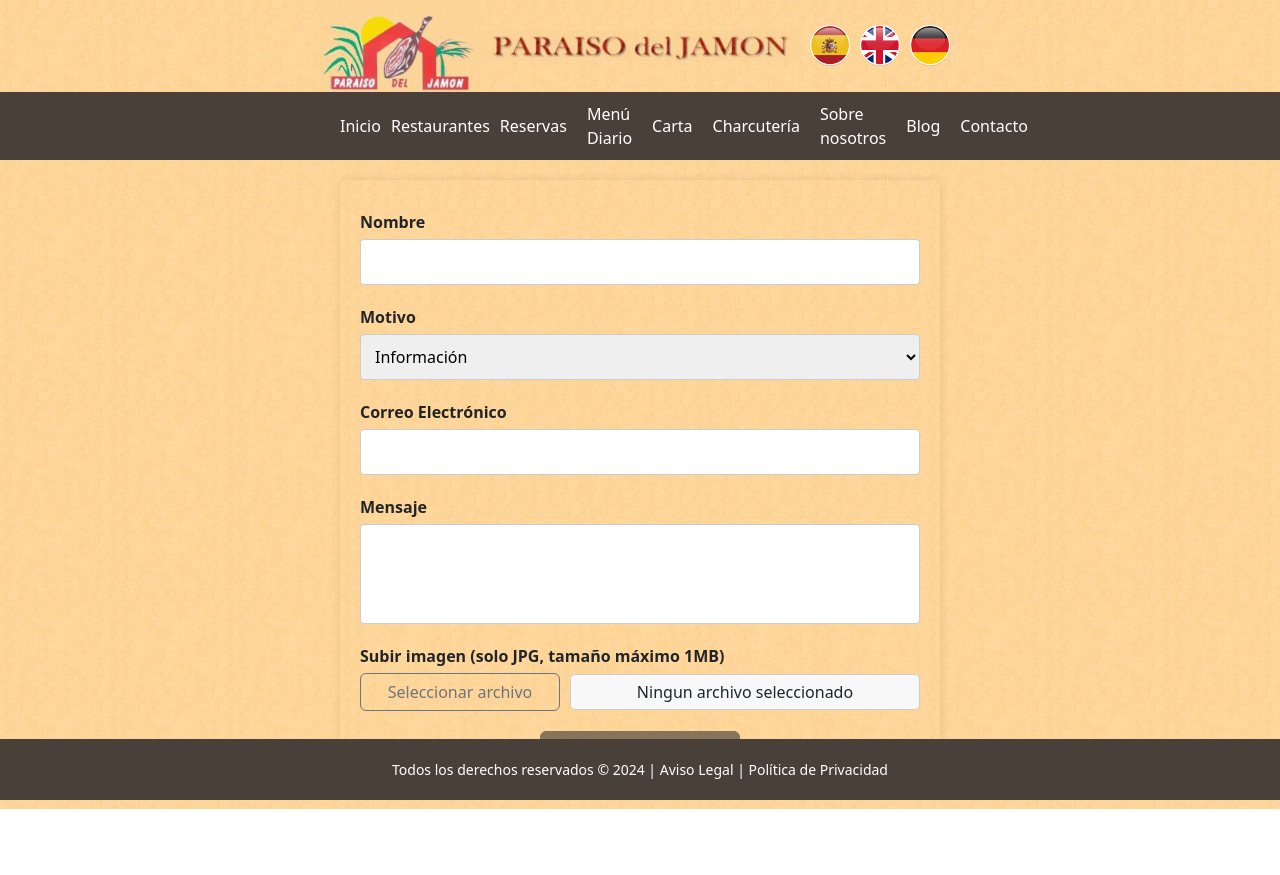
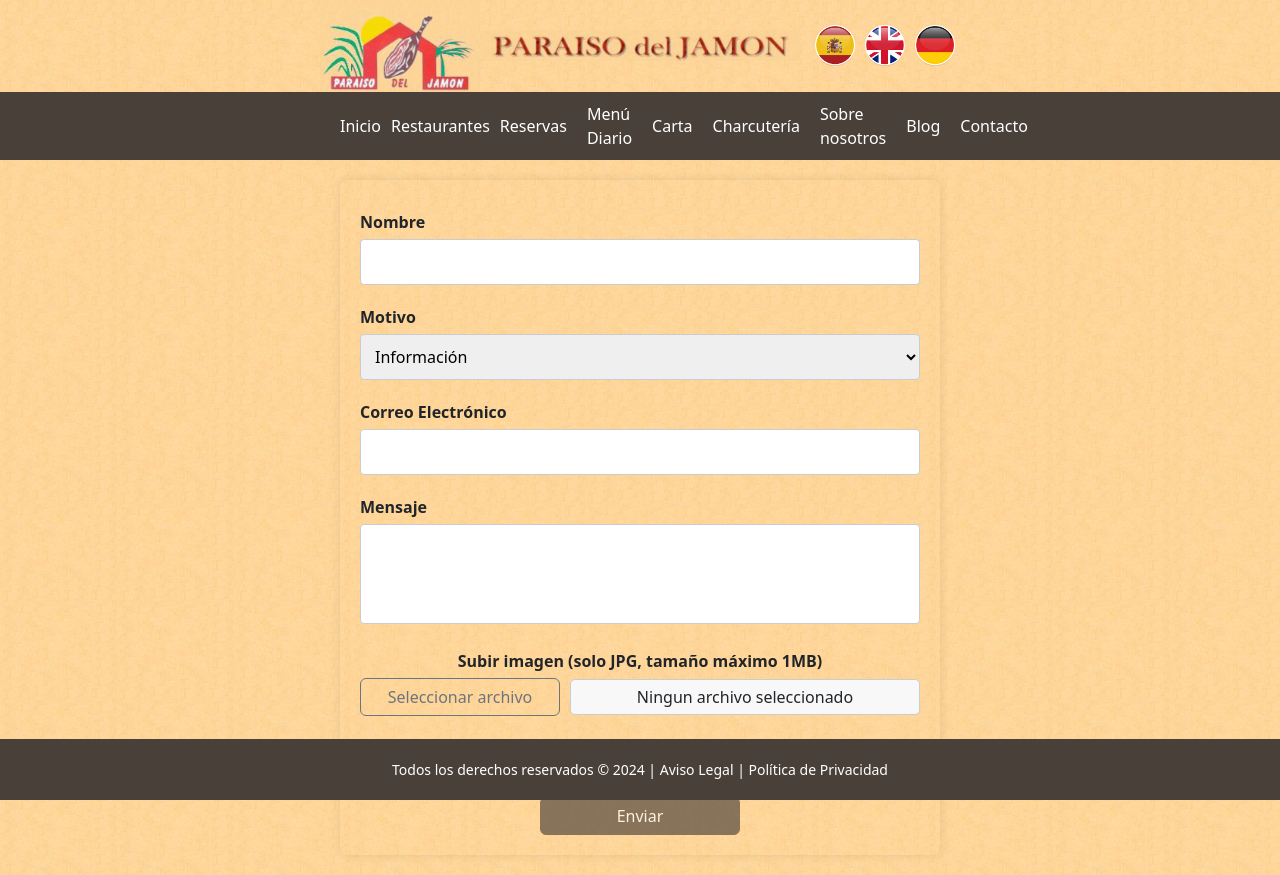
Before and after one commit to Galen222/ParaisoWeb, a Next.js app in the folder frontend/: page /contacto in a window 1280 px wide. Before the commit the page ends 809 px from the top, so only its background shows below. Built offline with nearby package versions, Linux system fonts and the light colour scheme.

Commit message:
Frontend: Alineado de banderas a la derecha en Navbar. Arreglados errores de hidratación en Navbar y Footer.  Añadido checkbox personalizado en contacto. Añadido enlace a politica de privacidad en formulario de contacto.

```diff
--- a/frontend/src/components/Navbar.tsx
+++ b/frontend/src/components/Navbar.tsx
@@ -17,15 +17,13 @@ const Navbar: React.FC<NavbarProps> = ({ onLocaleChange, currentLocale }) => {
       <div className={styles.navbarTop}>
         <div className="w-25">
           <Link href="/">
-            <a>
-              <img src="/images/navbar/imagenLogo.png" alt="Logo Paraiso Del Jamón" className={styles.logo} />
-            </a>
+            <img src="/images/navbar/imagenLogo.png" alt="Logo Paraiso Del Jamón" className={styles.logo} />
           </Link>
         </div>
-        <div className="w-50">
-          <img src="/images/navbar/textoLogo.png" alt="El Paraíso del Jamón" className={styles.textLogo} />
+        <div className="w-50 text-center">
+          <img src="/images/navbar/textoLogo.png" alt="Paraíso del Jamón" className={styles.textLogo} />
         </div>
-        <div className="w-25 d-flex justify-content-center">
+        <div className="w-25 d-flex justify-content-end">
           <img src="/images/flags/es.png" alt="Español" className={styles.flag} onClick={() => onLocaleChange("es")} />
           <img src="/images/flags/en.png" alt="English" className={styles.flag} onClick={() => onLocaleChange("en")} />
           <img src="/images/flags/de.png" alt="Deutsch" className={styles.flag} onClick={() => onLocaleChange("de")} />
--- a/frontend/src/locales/de.json
+++ b/frontend/src/locales/de.json
@@ -9,7 +9,7 @@
   "Navbar_blog": "Blog",
   "Navbar_contacto": "Kontakt",
 
-  "inicio_Titulo": "Willkommen im El Paraíso del Jamón",
+  "inicio_Titulo": "Willkommen im Paraíso del Jamón",
   "inicio_Descripcion": "Entdecken Sie die besten Geschmacksrichtungen unserer Gerichte und Wurstwaren.",
 
   "sanBernardo_Titulo": "Restaurant San Bernardo",
@@ -57,6 +57,8 @@
   "contacto_BotonEnviar": "Senden",
   "contacto_ArchivoNoJPG": "Bitte laden Sie ein Bild im JPG-Format hoch.",
   "contacto_ArchivoGrande": "Bitte laden Sie ein Bild mit maximal 1MB hoch",
+  "contacto_PoliticaPrivacidad_1": "Ich habe die",
+  "contacto_PoliticaPrivacidad_2": "Datenschutzrichtlinie gelesen und akzeptiere sie",
   "contacto_Formulario": "Formular erfolgreich gesendet.",
 
   "error_Error400": "Ungültige Anforderung. Bitte überprüfen Sie die eingegebenen Daten und versuchen Sie es erneut.",
--- a/frontend/src/locales/en.json
+++ b/frontend/src/locales/en.json
@@ -57,6 +57,8 @@
   "contacto_BotonEnviar": "Send",
   "contacto_ArchivoNoJPG": "Please upload an image in JPG format.",
   "contacto_ArchivoGrande": "Please upload an image max size 1MB",
+  "contacto_PoliticaPrivacidad_1": "I have read and accept the",
+  "contacto_PoliticaPrivacidad_2": "privacy policy",
   "contacto_Formulario": "Form submitted successfully.",
 
   "error_Error400": "Bad request. Please check the data sent and try again.",
--- a/frontend/src/locales/es.json
+++ b/frontend/src/locales/es.json
@@ -57,6 +57,8 @@
   "contacto_BotonEnviar": "Enviar",
   "contacto_ArchivoNoJPG": "Por favor, sube una imagen en formato JPG.",
   "contacto_ArchivoGrande": "Por favor, sube una imagen de tamaño máximo de 1MB",
+  "contacto_PoliticaPrivacidad_1": "He leído y acepto la",
+  "contacto_PoliticaPrivacidad_2": "política de privacidad",
   "contacto_Formulario": "Formulario enviado correctamente.",
 
   "error_Error400": "Solicitud incorrecta. Por favor, verifica los datos enviados e inténtalo de nuevo.",
--- a/frontend/src/pages/_app.tsx
+++ b/frontend/src/pages/_app.tsx
@@ -2,7 +2,7 @@ import Head from "next/head"; // Importa el componente Head de Next.js para mane
 import "@/styles/globals.css"; // Importa los estilos globales
 import "bootstrap/dist/css/bootstrap.min.css"; // Importa estilos bootstrap
 import type { AppProps } from "next/app"; // Importa el tipo AppProps de Next.js
-import { useState, useEffect } from "react"; // Importa useState y useEffect de React
+import React, { useState, useEffect } from "react"; // Importa React, useState y useEffect de React
 import { IntlProvider } from "react-intl"; // Importa IntlProvider de react-intl para la internacionalización
 import Navbar from "../components/Navbar"; // Importa el componente Navbar
 import Footer from "../components/Footer"; // Importa el componente Footer
@@ -25,14 +25,6 @@ export default function App({ Component, pageProps }: AppProps) {
     return "es";
   });
 
-  // Carga los mensajes de localización correspondientes al idioma seleccionado
-  try {
-    var messages = require(`../locales/${locale}.json`);
-  } catch (e) {
-    // Si no encuentra los mensajes para el idioma actual, carga los mensajes en español como predeterminado
-    messages = require(`../locales/es.json`);
-  }
-
   // Efecto que se ejecuta cuando cambia el idioma
   useEffect(() => {
     // Establece el atributo lang del documento HTML
@@ -47,18 +39,27 @@ export default function App({ Component, pageProps }: AppProps) {
     document.cookie = `Idioma=${newLocale}; path=/; max-age=31536000`; // Actualiza la cookie con el nuevo idioma
   };
 
+  // Estado para manejar los mensajes de localización
+  const [messages, setMessages] = useState({});
+  // Efecto para cargar los mensajes de localización correspondientes al idioma seleccionado
+  useEffect(() => {
+    import(`../locales/${locale}.json`).then((msgs) => setMessages(msgs.default));
+  }, [locale]);
+
   return (
     <>
       <Head>
-        <title>El Paraiso del Jamón</title> {/* Título de la página */}
-        <meta name="description" content="El Paraiso del Jamón" /> {/* Descripción de la página */}
+        <title>Paraíso del Jamón</title> {/* Título de la página */}
+        <meta name="description" content="Paraíso del Jamón" /> {/* Descripción de la página */}
       </Head>
       {/* Proveedor de internacionalización */}
       <IntlProvider locale={locale} messages={messages}>
-        {/* Barra de navegación, se pasa la función de cambio de idioma y el idioma actual como props */}
-        <Navbar onLocaleChange={handleLocaleChange} currentLocale={locale} />
-        <Component {...pageProps} /> {/* Componente principal de la página */}
-        <Footer /> {/* Pie de página */}
+        <React.StrictMode>
+          {/* Barra de navegación, se pasa la función de cambio de idioma y el idioma actual como props */}
+          <Navbar onLocaleChange={handleLocaleChange} currentLocale={locale} />
+          <Component {...pageProps} /> {/* Componente principal de la página */}
+          <Footer /> {/* Pie de página */}
+        </React.StrictMode>
       </IntlProvider>
     </>
   );
--- a/frontend/src/pages/contacto.tsx
+++ b/frontend/src/pages/contacto.tsx
@@ -1,5 +1,6 @@
 import React, { useState, ChangeEvent, FormEvent } from "react";
 import { useIntl } from "react-intl"; // Para internacionalización
+import Link from "next/link";
 import styles from "../styles/contacto.module.css"; // Estilos específicos para esta página
 
 const ContactPage = () => {
@@ -12,6 +13,11 @@ const ContactPage = () => {
     file: null as File | null,
   });
   const [isValidEmail, setIsValidEmail] = useState(true); // Estado para la validez del email
+  const [isPrivacyChecked, setIsPrivacyChecked] = useState(false); // Estado para el checkbox de privacidad
+
+  const handlePrivacyCheck = (e: ChangeEvent<HTMLInputElement>) => {
+    setIsPrivacyChecked(e.target.checked);
+  };
 
   // Maneja la validación del nombre, permitiendo solo letras y espacios
   const handleValidateName = (e: ChangeEvent<HTMLInputElement>) => {
@@ -31,7 +37,7 @@ const ContactPage = () => {
     setFormData({ ...formData, [name]: value });
   };
 
-  // Maneja cambios en los selectores de razones
+  // Maneja cambios en el selector de motivo
   const handleSelect = (e: ChangeEvent<HTMLSelectElement>) => {
     const { name, value } = e.target;
     setFormData({ ...formData, [name]: value });
@@ -73,19 +79,33 @@ const ContactPage = () => {
   const CheckFormComplete = () => {
     // Si el motivo es solicitar factura es necesario que se suba una imagen de la factura
     if (formData.reason === "invoice") {
-      return formData.name.trim() !== "" && formData.email.trim() !== "" && formData.message.trim() !== "" && isValidEmail && formData.file !== null;
+      return (
+        formData.name.trim() !== "" &&
+        formData.email.trim() !== "" &&
+        formData.message.trim() !== "" &&
+        isValidEmail &&
+        formData.file !== null &&
+        isPrivacyChecked
+      );
     }
-    return formData.name.trim() !== "" && formData.email.trim() !== "" && formData.message.trim() !== "" && isValidEmail;
+    return formData.name.trim() !== "" && formData.email.trim() !== "" && formData.message.trim() !== "" && isValidEmail && isPrivacyChecked;
   };
 
   return (
     <div className="container">
       <div className={`mt-30p ${styles.recuadro}`}>
         <form onSubmit={handleSubmit} className={styles.form}>
-          {/* Entradas de formulario con validaciones específicas para cada campo */}
-          {/* Inputs y selectores con etiquetas internacionalizadas */}
           <label htmlFor="name">{intl.formatMessage({ id: "contacto_Nombre" })}</label>
-          <input type="text" id="name" name="name" value={formData.name} onChange={handleValidateName} required className={styles.input} />
+          <input
+            type="text"
+            autoComplete="given-name"
+            id="name"
+            name="name"
+            value={formData.name}
+            onChange={handleValidateName}
+            required
+            className={styles.input}
+          />
           <label htmlFor="reason">{intl.formatMessage({ id: "contacto_Motivo" })}</label>
           <select id="reason" name="reason" value={formData.reason} onChange={handleSelect} required>
             <option value="info">{intl.formatMessage({ id: "contacto_MotivoInfo" })}</option>
@@ -97,22 +117,39 @@ const ContactPage = () => {
           <label htmlFor="email">{intl.formatMessage({ id: "contacto_Email" })}</label>
           <input
             type="email"
+            autoComplete="email"
             id="email"
             name="email"
             value={formData.email}
             onChange={handleValidateEmail}
             required
-            style={{ color: isValidEmail ? "black" : "red" }} // Cambia de color si el email no es válido
+            className={`${styles.input} ${isValidEmail ? styles.emailValid : styles.emailInvalid}`} // Cambia de color si el email no es válido
           />
           <label htmlFor="message">{intl.formatMessage({ id: "contacto_Mensaje" })}</label>
           <textarea id="message" name="message" value={formData.message} onChange={handleValidateMessage} required></textarea>
-          <label>{intl.formatMessage({ id: "contacto_SubirImagen" })}</label>
+          <span className={styles.archiveText}>{intl.formatMessage({ id: "contacto_SubirImagen" })}</span>
           <div className={styles.fileUploadContainer}>
             <input type="file" id="imageUpload" name="imageUpload" accept="image/jpeg" className="d-none" onChange={handleFileChange} />
             <button type="button" className="btn btn-outline-secondary w-200p" onClick={() => document.getElementById("imageUpload")?.click()}>
               {intl.formatMessage({ id: "contacto_BotonSubirImagen" })}
             </button>
             <div className={styles.fileNameBox}>{formData.file ? formData.file.name : intl.formatMessage({ id: "contacto_Archivo" })}</div>
+          </div>
+          <div className={styles.customCheckbox}>
+            <input type="checkbox" id="privacyCheck" checked={isPrivacyChecked} onChange={handlePrivacyCheck} className={styles.hiddenCheckbox} />
+            <span className={styles.checkboxControl} onClick={() => setIsPrivacyChecked(!isPrivacyChecked)}>
+              {isPrivacyChecked && (
+                <svg width="16" height="16" viewBox="0 0 16 16" fill="none" xmlns="http://www.w3.org/2000/svg">
+                  <path d="M2 8L6 12L14 4" stroke="green" strokeWidth="3" />
+                </svg>
+              )}
+            </span>
+            <span className={styles.checkText}>
+              {intl.formatMessage({ id: "contacto_PoliticaPrivacidad_1" })}{" "}
+              <Link href="/politica-privacidad" className={styles.link}>
+                <span>{intl.formatMessage({ id: "contacto_PoliticaPrivacidad_2" })}</span>
+              </Link>
+            </span>
           </div>
           <button type="submit" className={`btn btn-primary w-200p mt-20p mx-auto ${styles.submitButton}`} disabled={!CheckFormComplete()}>
             {intl.formatMessage({ id: "contacto_BotonEnviar" })}
--- a/frontend/src/styles/Navbar.module.css
+++ b/frontend/src/styles/Navbar.module.css
@@ -22,7 +22,6 @@
 
 .textLogo {
   width: 100%;
-  text-align: center;
 }
 
 /* Estilo para el contenedor de enlaces */
@@ -92,7 +91,7 @@
 
 .flag {
   cursor: pointer;
-  width: 40px; /* O el tamaño que prefieras */
+  width: 40px;
   height: auto;
   margin: 5px;
 }
--- a/frontend/src/styles/contacto.module.css
+++ b/frontend/src/styles/contacto.module.css
@@ -27,13 +27,18 @@
   border-radius: 4px;
   margin-bottom: 10px;
 }
+
 .form textarea {
   resize: none;
   height: 100px;
 }
 
-.form input[type="file"] {
-  padding: 3px;
+.emailValid {
+  color: black;
+}
+
+.emailInvalid {
+  color: red;
 }
 
 .submitButton {
@@ -65,3 +70,48 @@
   text-overflow: ellipsis;
   max-width: 100%;
 }
+
+.customCheckbox {
+  display: flex;
+  align-items: center;
+  justify-content: center;
+  margin-top: 20px;
+}
+
+.hiddenCheckbox {
+  display: none;
+}
+
+.checkboxControl {
+  width: 18px;
+  height: 18px;
+  margin-right: 5px;
+  background-color: white;
+  border: 2px solid black;
+  display: flex;
+  justify-content: center;
+  align-items: center;
+  cursor: pointer;
+  position: relative;
+}
+
+.archiveText {
+  font-weight: bold;
+  margin-top: 15px;
+  margin-bottom: 5px;
+}
+
+.checkText {
+  font-weight: bold;
+  margin-top: 7px;
+  margin-bottom: 10px;
+}
+
+.link {
+  color: black; /* Color del texto de los enlaces */
+  text-decoration: none; /* Opcional: eliminar el subrayado de los enlaces */
+}
+
+.link:hover {
+  text-decoration: underline; /* Opcional: agregar subrayado al pasar el ratón */
+}
```
Also changed, not shown: frontend/src/components/Footer.tsx (+4 -4 lines), frontend/src/styles/Footer.module.css (+7 -3 lines).
